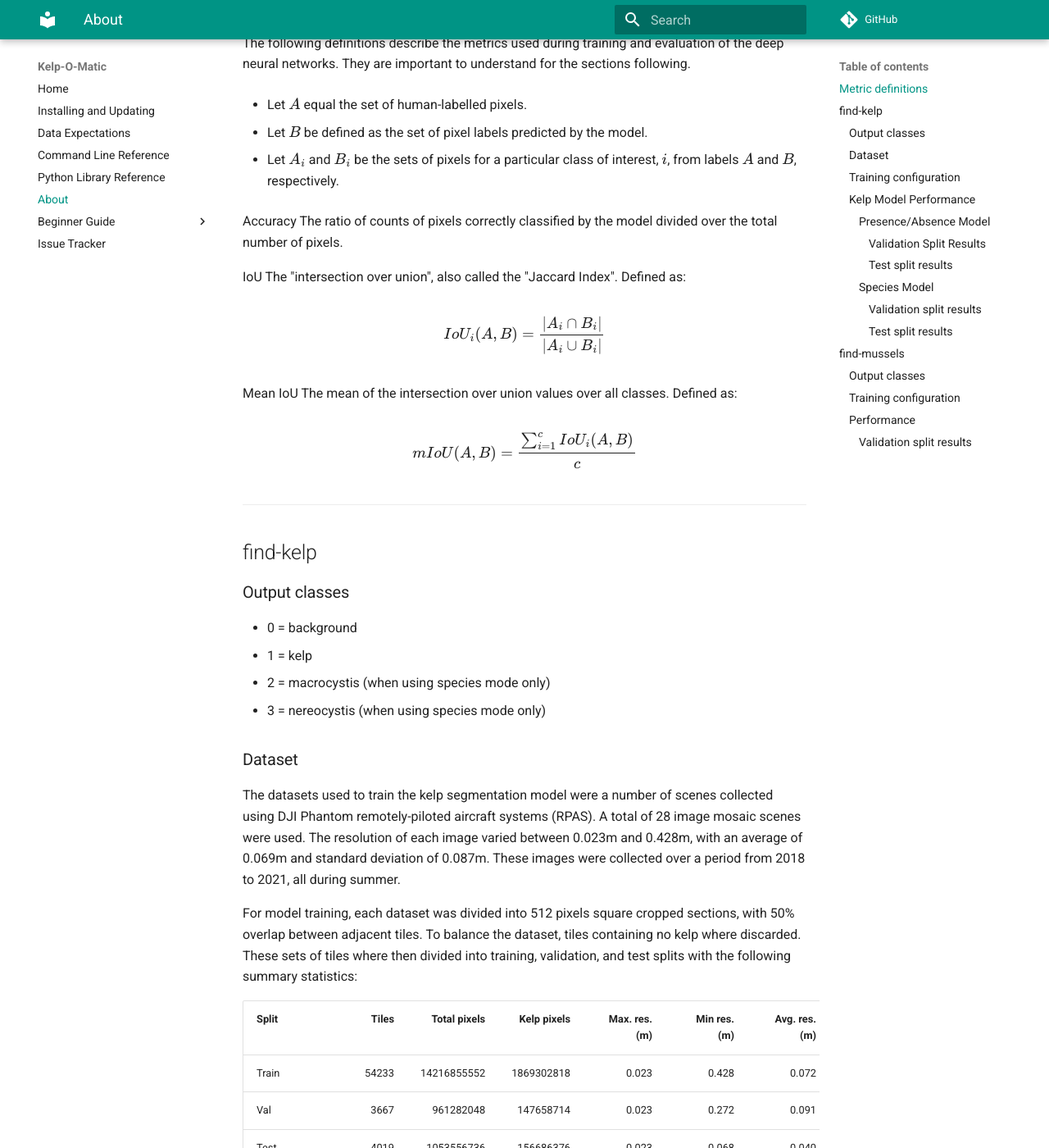
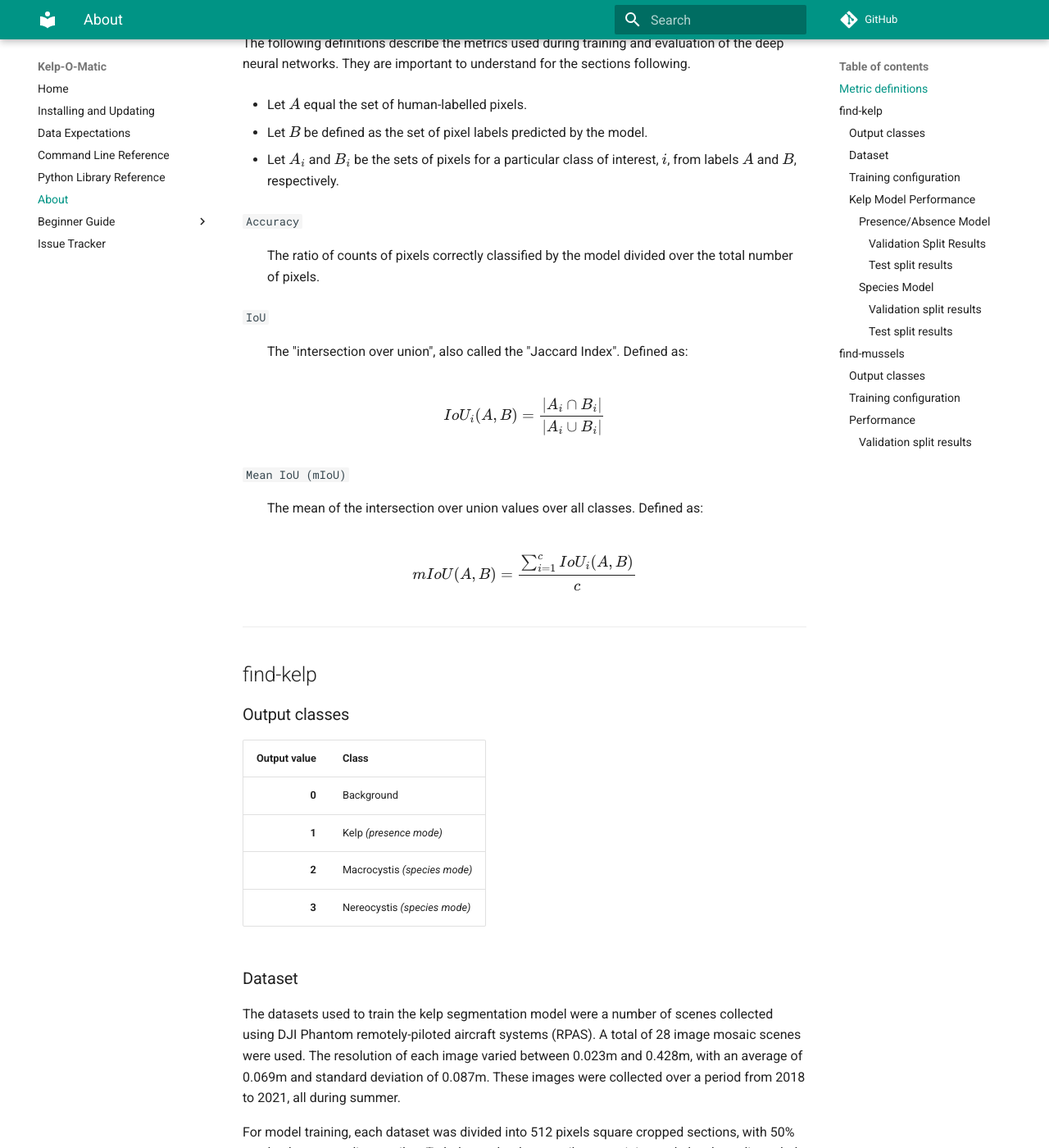
Before and after one commit to HakaiInstitute/kelp-o-matic, an MkDocs documentation site: the page built from docs/about.md, in a window 1280 px wide and 1400 px high, scrolled down 282 px. Shown: the whole window at 82% size. Built offline with MkDocs 1.6.1 and Material for MkDocs 9.7.7, drawn with Linux system fonts in a browser that asks for light colours; comment, search, counter and statistics services are not loaded; some of the changed text lies outside the part shown.

Commit message:
Formatting updates

```diff
--- a/docs/about.md
+++ b/docs/about.md
@@ -14,19 +14,22 @@ important to understand for the sections following.
 
 - Let $A_i$ and $B_i$ be the sets of pixels for a particular class of interest, $i$, from labels $A$ and $B$, respectively.
 
-Accuracy
-    The ratio of counts of pixels correctly classified by the model divided over the total number of pixels.
+`Accuracy`
+
+:   The ratio of counts of pixels correctly classified by the model divided over the total number of pixels.
 
 
-IoU
-    The "intersection over union", also called the "Jaccard Index". Defined as:
+`IoU`
+
+:   The "intersection over union", also called the "Jaccard Index". Defined as:
 
 $$
 IoU_i (A,B) = \frac{|A_i \cap B_i|}{|A_i \cup B_i|}
 $$
 
-Mean IoU
-    The mean of the intersection over union values over all classes. Defined as:
+`Mean IoU (mIoU)`
+
+:   The mean of the intersection over union values over all classes. Defined as:
 
 $$
 mIoU (A,B) = \frac{\sum_{i=1}^{c} IoU_{i}(A,B)}{c}
@@ -38,10 +41,12 @@ $$
 
 ### Output classes
 
-- 0 = background
-- 1 = kelp
-- 2 = macrocystis (when using species mode only)
-- 3 = nereocystis (when using species mode only)
+| Output value | Class                        |
+|-------------:|------------------------------|
+|        **0** | Background                   |
+|        **1** | Kelp *(presence mode)*       |
+|        **2** | Macrocystis *(species mode)* |
+|        **3** | Nereocystis *(species mode)* |
 
 ### Dataset
 
@@ -85,13 +90,13 @@ Full source code for training the kelp model is available at https://github.com/
 
 ##### Validation Split Results
 
-| IoU<sub>bg</sub> | IoU<sub>kelp</sub> | mIoU   | Accuracy |
+| IoU~bg~ | IoU~kelp~ | mIoU   | Accuracy |
 |------------------|--------------------|--------|----------|
 | 0.9857           | 0.6964             | 0.8410 | 0.9865   |
 
 ##### Test split results
 
-| IoU<sub>bg</sub> | IoU<sub>kelp</sub> | mIoU   | Accuracy |
+| IoU~bg~ | IoU~kelp~ | mIoU   | Accuracy |
 |------------------|--------------------|--------|----------|
 | 0.9884           | 0.6541             | 0.8213 | 0.9890   |
 
@@ -99,13 +104,13 @@ Full source code for training the kelp model is available at https://github.com/
 
 ##### Validation split results
 
-| IoU<sub>bg</sub> | IoU<sub>macro</sub> | IoU<sub>nereo</sub> | mIoU   | Accuracy |
+| IoU~bg~ | IoU~macro~ | IoU~nereo~ | mIoU   | Accuracy |
 |------------------|---------------------|---------------------|--------|----------|
 | 0.9423           | 0.7392              | 0.4369              | 0.7810 | 0.9522   |
 
 ##### Test split results
 
-| IoU<sub>bg</sub> | IoU<sub>macro</sub> | IoU<sub>nereo</sub> | mIoU   | Accuracy |
+| IoU~bg~ | IoU~macro~ | IoU~nereo~ | mIoU   | Accuracy |
 |------------------|---------------------|---------------------|--------|----------|
 | 0.9883           | 0.7574              | 0.5262              | 0.7607 | 0.9880   |
 
@@ -115,8 +120,10 @@ Full source code for training the kelp model is available at https://github.com/
 
 ### Output classes
 
-- 0 = background
-- 1 = mussels
+| Output value | Class      |
+|-------------:|------------|
+|        **0** | Background |
+|        **1** | Mussles    |
 
 [//]: # (TODO: ### Dataset)
 
--- a/mkdocs.yml
+++ b/mkdocs.yml
@@ -26,8 +26,14 @@ watch:
 markdown_extensions:
   - admonition
   - tables
+  - def_list
+  - pymdownx.tasklist:
+      custom_checkbox: true
   - pymdownx.details
   - pymdownx.superfences
+  - pymdownx.caret
+  - pymdownx.tilde
+  - pymdownx.keys
   - pymdownx.arithmatex:
       generic: true
 
```
Also changed, not shown: other parts of docs/about.md (+2 -2 lines), docs/beginner_guide/execution.md (+3 -3 lines), docs/expectations.md (+18 -5 lines), docs/installation.md (+10 -4 lines).
